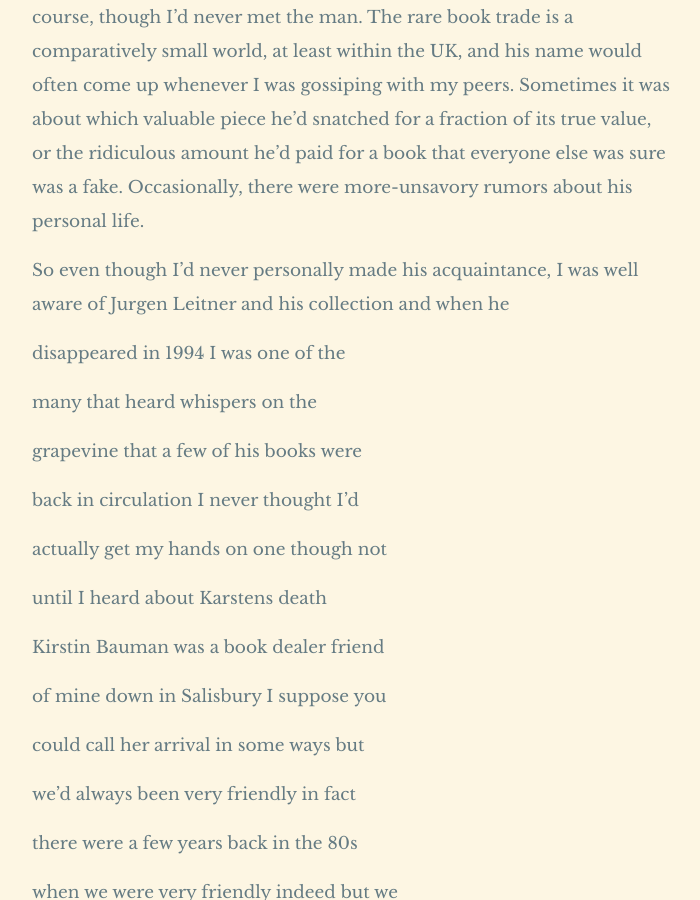
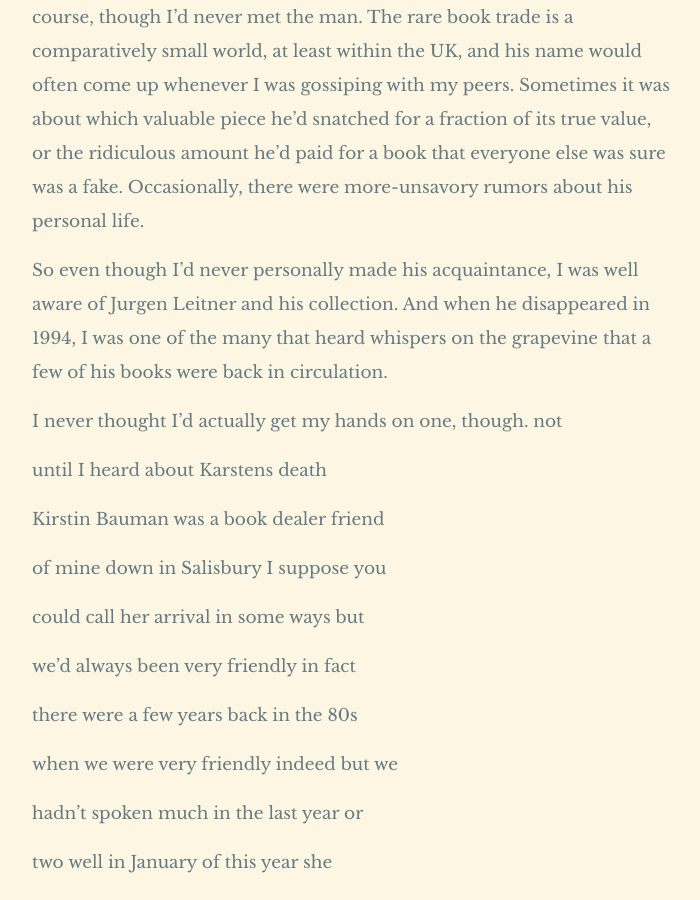
Before and after one commit to Snarp/magnus_archives_transcripts, a Jekyll site: the page built from _posts/2017-01-04-046.md, in a window 1280 px wide and 900 px high, scrolled down 3963 px. Shown: the whole window, without its empty margins (289-989 px from the left). Built offline with Jekyll 4.4.1, drawn with Linux system fonts in a browser that asks for light colours; some web fonts are replaced.

Commit message:
[Savescum auto-commit.]

```diff
--- a/_posts/2017-01-04-046.md
+++ b/_posts/2017-01-04-046.md
@@ -75,17 +75,9 @@ I never brought it up with Mike, though. I don't even know how I would have gone
 
 It was February when I got the Leitner book. I'd heard of him before, of course, though I'd never met the man. The rare book trade is a comparatively small world, at least within the UK, and his name would often come up whenever I was gossiping with my peers. Sometimes it was about which valuable piece he'd snatched for a fraction of its true value, or the ridiculous amount he'd paid for a book that everyone else was sure was a fake. Occasionally, there were more-unsavory rumors about his personal life.
 
-So even though I'd never personally made his acquaintance, I was well aware of Jurgen Leitner and his collection and when he
+So even though I'd never personally made his acquaintance, I was well aware of Jurgen Leitner and his collection. And when he disappeared in 1994, I was one of the many that heard whispers on the grapevine that a few of his books were back in circulation.
 
-disappeared in 1994 I was one of the
-
-many that heard whispers on the
-
-grapevine that a few of his books were
-
-back in circulation I never thought I'd
-
-actually get my hands on one though not
+I never thought I'd actually get my hands on one, though. not
 
 until I heard about Karstens death
 
```
Also changed, not shown: _posts/2019-01-16-122.md (+5 -4 lines).
